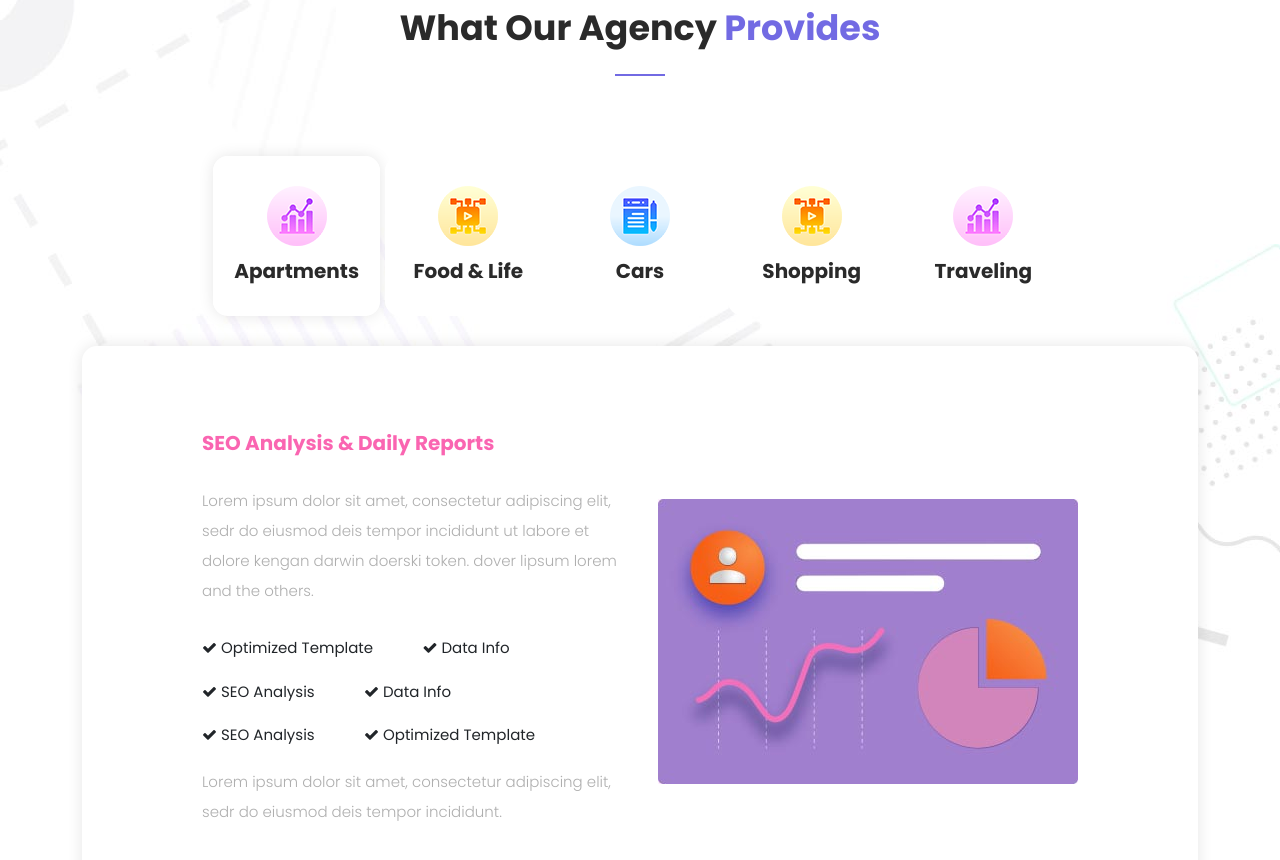
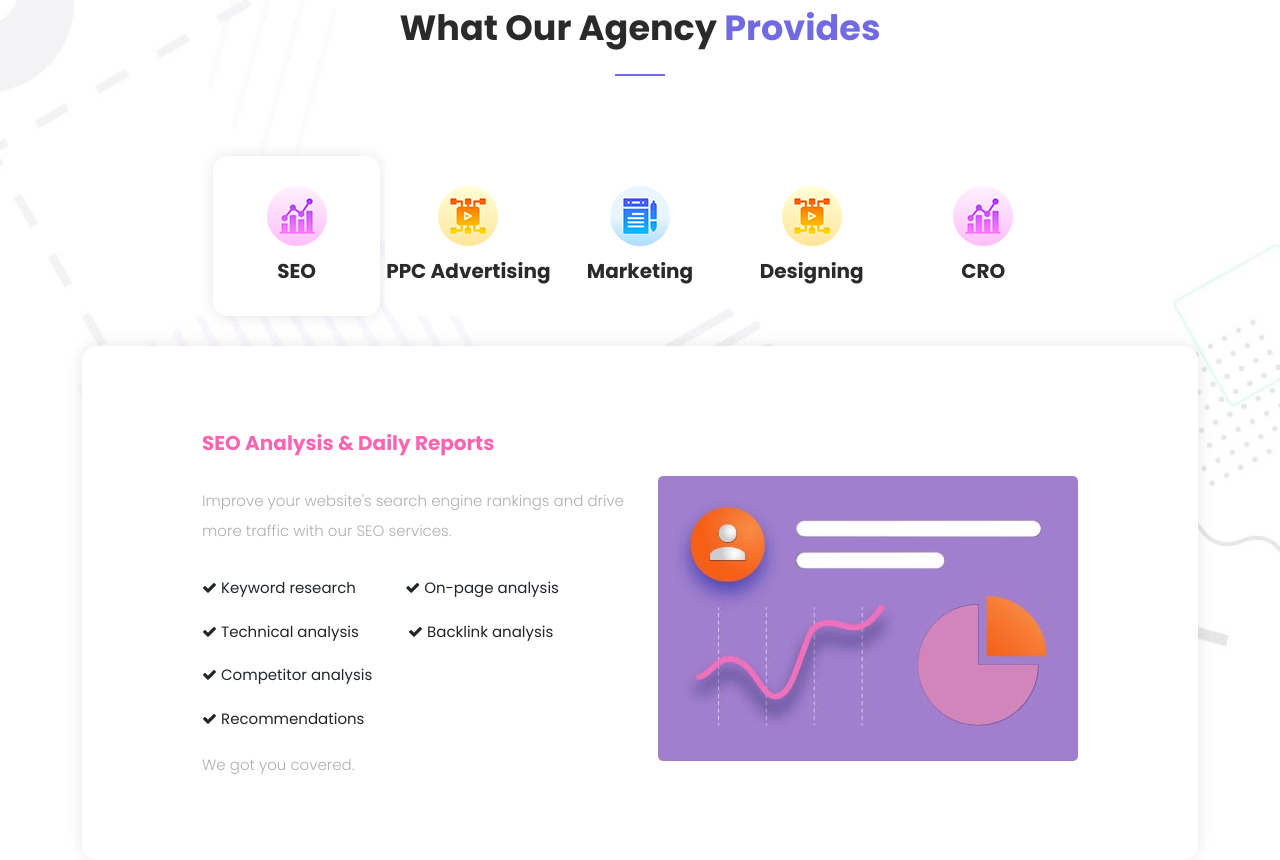
Before and after one commit to subham193/minarkidigitals, a plain HTML site: page index.html in a window 1280 px wide. Shown: the part 1669-2529 px from the top of the page. Drawn offline with Linux system fonts and the light colour scheme.

Commit message:
changes made

```diff
--- a/index.html
+++ b/index.html
@@ -150,7 +150,7 @@ https://templatemo.com/tm-568-digimedia
                   <h4>Who is Minarki <em>Digitals</em></h4>
                   <div class="line-dec"></div>
                 </div>
-                <p>We hope this DigiMedia template is useful for your work. You can use this template for any purpose. You may <a rel="nofollow" href="http://paypal.me/templatemo" target="_blank">contribute a little amount</a> via PayPal to <a href="https://templatemo.com/contact" target="_blank">support TemplateMo</a> in creating new templates regularly.</p>
+                <p>At Minarki Digitals, we are passionate about delivering top-notch digital marketing services to our clients. Our team is made up of experienced professionals who are experts in their respective fields. We have a wealth of experience in the industry and understand what it takes to make businesses succeed online. Our goal is to provide our clients with tailor-made solutions that are designed to meet their unique needs.</p>
                 <div class="row">
                   <div class="col-lg-4 col-sm-4">
                     <div class="skill-item first-skill-item wow fadeIn" data-wow-duration="1s" data-wow-delay="0s">
@@ -234,31 +234,31 @@ https://templatemo.com/tm-568-digimedia
                     <div class="first-thumb active">
                       <div class="thumb">
                         <span class="icon"><img src="assets/images/service-icon-01.png" alt=""></span>
-                        Apartments
+                        SEO
                       </div>
                     </div>
                     <div>
                       <div class="thumb">
                         <span class="icon"><img src="assets/images/service-icon-02.png" alt=""></span>
-                        Food &amp; Life
+                        PPC Advertising
                       </div>
                     </div>
                     <div>
                       <div class="thumb">
                         <span class="icon"><img src="assets/images/service-icon-03.png" alt=""></span>
-                        Cars
+                        Marketing
                       </div>
                     </div>
                     <div>
                       <div class="thumb">
                         <span class="icon"><img src="assets/images/service-icon-04.png" alt=""></span>
-                        Shopping
+                        Designing
                       </div>
                     </div>
                     <div class="last-thumb">
                       <div class="thumb">
                         <span class="icon"><img src="assets/images/service-icon-01.png" alt=""></span>
-                        Traveling
+                        CRO
                       </div>
                     </div>
                   </div>
@@ -272,11 +272,10 @@ https://templatemo.com/tm-568-digimedia
                             <div class="col-lg-6 align-self-center">
                               <div class="left-text">
                                 <h4>SEO Analysis &amp; Daily Reports</h4>
-                                <p>Lorem ipsum dolor sit amet, consectetur adipiscing elit, sedr do eiusmod deis tempor incididunt ut labore et dolore kengan darwin doerski token.
-                                  dover lipsum lorem and the others.</p>
-                                <div class="ticks-list"><span><i class="fa fa-check"></i> Optimized Template</span> <span><i class="fa fa-check"></i> Data Info</span> <span><i class="fa fa-check"></i> SEO Analysis</span>
-                                  <span><i class="fa fa-check"></i> Data Info</span> <span><i class="fa fa-check"></i> SEO Analysis</span> <span><i class="fa fa-check"></i> Optimized Template</span></div>
-                                <p>Lorem ipsum dolor sit amet, consectetur adipiscing elit, sedr do eiusmod deis tempor incididunt.</p>
+                                <p>Improve your website's search engine rankings and drive more traffic with our SEO services.</p>
+                                <div class="ticks-list"><span><i class="fa fa-check"></i> Keyword research</span> <span><i class="fa fa-check"></i> On-page analysis</span> <span><i class="fa fa-check"></i> Technical analysis</span>
+                                  <span><i class="fa fa-check"></i> Backlink analysis</span> <span><i class="fa fa-check"></i> Competitor analysis</span> <span><i class="fa fa-check"></i> Recommendations</span></div>
+                                <p>We got you covered.</p>
                               </div>
                             </div>
                             <div class="col-lg-6 align-self-center">
@@ -294,12 +293,11 @@ https://templatemo.com/tm-568-digimedia
                           <div class="row">
                             <div class="col-lg-6 align-self-center">
                               <div class="left-text">
-                                <h4>Healthy Food &amp; Life</h4>
-                                <p>Lorem ipsum dolor sit amet, consectetur adipiscing elit, sedr do eiusmod deis tempor incididunt ut labore et dolore kengan darwin doerski token.
-                                  dover lipsum lorem and the others.</p>
-                                <div class="ticks-list"><span><i class="fa fa-check"></i> Optimized Template</span> <span><i class="fa fa-check"></i> Data Info</span> <span><i class="fa fa-check"></i> SEO Analysis</span>
-                                  <span><i class="fa fa-check"></i> Data Info</span> <span><i class="fa fa-check"></i> SEO Analysis</span> <span><i class="fa fa-check"></i> Optimized Template</span></div>
-                                <p>Lorem ipsum dolor sit amet, consectetur adipiscing elit, sedr do eiusmod deis tempor incididunt.</p>
+                                <h4>PPC Advertising</h4>
+                                <p>Get instant visibility for your business with our PPC advertising services that are designed to drive targeted traffic to your website.</p>
+                                <div class="ticks-list"><span><i class="fa fa-check"></i> Keyword research</span> <span><i class="fa fa-check"></i> Keyword research</span> <span><i class="fa fa-check"></i> Landing page optimization</span>
+                                  <span><i class="fa fa-check"></i> Campaign management</span> <span><i class="fa fa-check"></i> Performance tracking and reporting</span> <span><i class="fa fa-check"></i> Continuous optimization</span></div>
+                                <p>PPC advertising is like a magnet that attracts the right customers to your website.</p>
                               </div>
                             </div>
                             <div class="col-lg-6 align-self-center">
```
